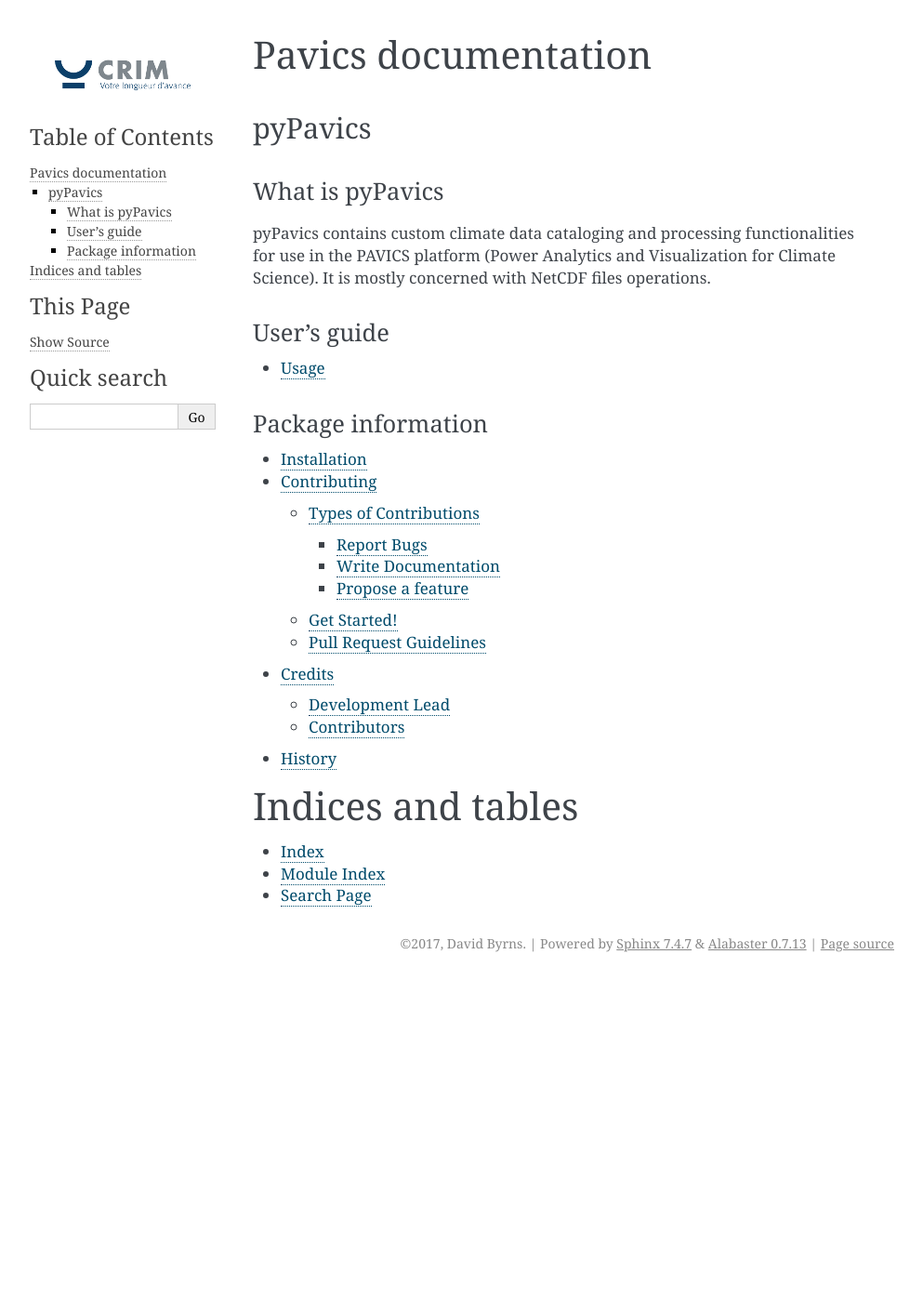
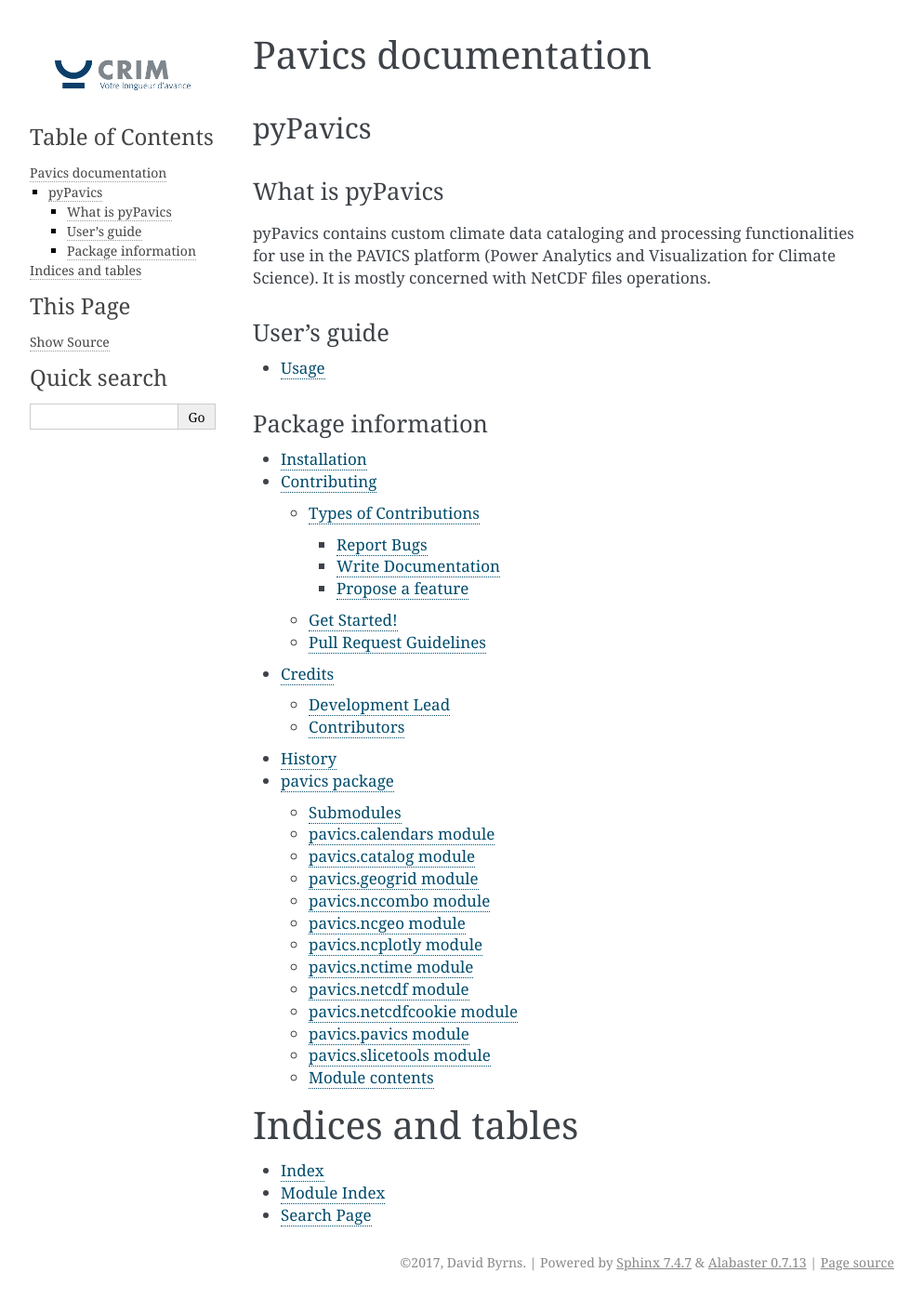
Before and after one commit to Ouranosinc/pyPavics, a Sphinx documentation site: the page built from docs/index.rst, in a window 1280 px wide. Shown: the whole page at 93% size, without its empty margins (148-1141 px from the left). Built offline with Sphinx 7.4.7, drawn with Linux system fonts in a browser that asks for light colours; before the commit the page ends 1054 px from its top, so only the background shows below that.

Commit message:
fixes to docs

```diff
--- a/docs/conf.py
+++ b/docs/conf.py
@@ -44,7 +44,8 @@ extensions = [
     'sphinx.ext.autodoc',
     'sphinx.ext.todo',
     'sphinx.ext.viewcode',
-    'sphinx.ext.intersphinx'
+    'sphinx.ext.intersphinx',
+    'sphinx.ext.napoleon'
 ]
 
 # Add any paths that contain templates here, relative to this directory.
--- a/docs/index.rst
+++ b/docs/index.rst
@@ -22,7 +22,7 @@ Package information
    contributing
    authors
    history
-
+   pavics
 
 Indices and tables
 ==================
--- /dev/null
+++ b/docs/pavics.rst
@@ -0,0 +1,102 @@
+pavics package
+==============
+
+Submodules
+----------
+
+pavics.calendars module
+-----------------------
+
+.. automodule:: pavics.calendars
+    :members:
+    :undoc-members:
+    :show-inheritance:
+
+pavics.catalog module
+---------------------
+
+.. automodule:: pavics.catalog
+    :members:
+    :undoc-members:
+    :show-inheritance:
+
+pavics.geogrid module
+---------------------
+
+.. automodule:: pavics.geogrid
+    :members:
+    :undoc-members:
+    :show-inheritance:
+
+pavics.nccombo module
+---------------------
+
+.. automodule:: pavics.nccombo
+    :members:
+    :undoc-members:
+    :show-inheritance:
+
+pavics.ncgeo module
+-------------------
+
+.. automodule:: pavics.ncgeo
+    :members:
+    :undoc-members:
+    :show-inheritance:
+
+pavics.ncplotly module
+----------------------
+
+.. automodule:: pavics.ncplotly
+    :members:
+    :undoc-members:
+    :show-inheritance:
+
+pavics.nctime module
+--------------------
+
+.. automodule:: pavics.nctime
+    :members:
+    :undoc-members:
+    :show-inheritance:
+
+pavics.netcdf module
+--------------------
+
+.. automodule:: pavics.netcdf
+    :members:
+    :undoc-members:
+    :show-inheritance:
+
+pavics.netcdfcookie module
+--------------------------
+
+.. automodule:: pavics.netcdfcookie
+    :members:
+    :undoc-members:
+    :show-inheritance:
+
+pavics.pavics module
+--------------------
+
+.. automodule:: pavics.pavics
+    :members:
+    :undoc-members:
+    :show-inheritance:
+
+pavics.slicetools module
+------------------------
+
+.. automodule:: pavics.slicetools
+    :members:
+    :undoc-members:
+    :show-inheritance:
+
+
+Module contents
+---------------
+
+.. automodule:: pavics
+    :members:
+    :undoc-members:
+    :show-inheritance:
```
Also changed, not shown: docs/installation.rst (+9 -4 lines), 2 other files.
